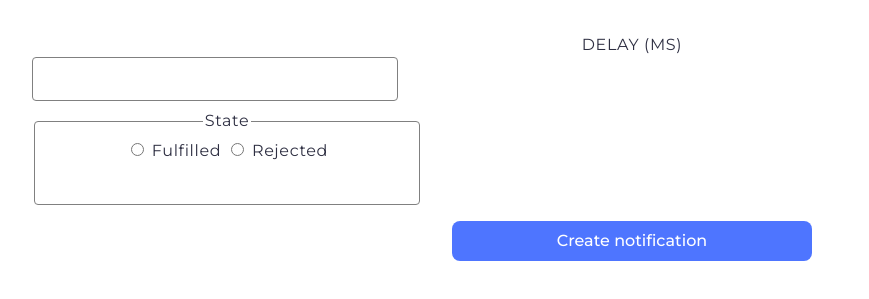
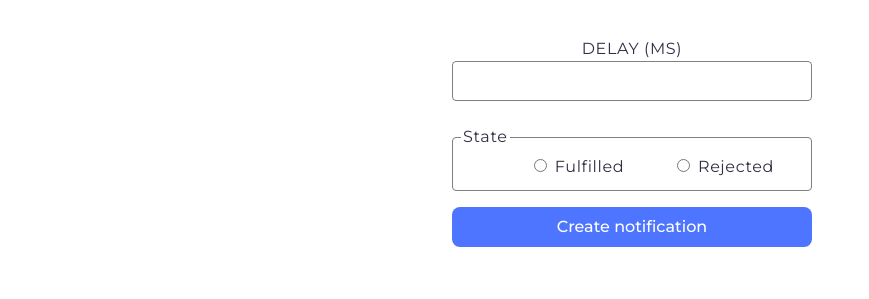
Before and after one commit to hanna-uler/goit-js-hw-10, a website built with Vite: page src/2-snackbar.html in a window 1280 px wide. Shown: the part 293-592 px from the top of the page, without its empty margins (8-877 px from the left). Built offline with nearby package versions, Linux system fonts and the light colour scheme.

Commit message:
add 2-snackbar styles

```diff
--- a/src/2-snackbar.html
+++ b/src/2-snackbar.html
@@ -24,11 +24,23 @@
           <fieldset class="options-box">
             <legend class="radio-legend">State</legend>
             <label>
-              <input type="radio" name="state" value="fulfilled" required />
+              <input
+                class="radio-btn"
+                type="radio"
+                name="state"
+                value="fulfilled"
+                required
+              />
               Fulfilled
             </label>
             <label>
-              <input type="radio" name="state" value="rejected" required />
+              <input
+                class="radio-btn"
+                type="radio"
+                name="state"
+                value="rejected"
+                required
+              />
               Rejected
             </label>
           </fieldset>
--- a/src/css/2-snackbar.css
+++ b/src/css/2-snackbar.css
@@ -1,47 +1,54 @@
+* {
+  box-sizing: border-box;
+}
 .form {
-  box-sizing: border-box;
+  line-height: 24px;
+  width: 360px;
+  display: flex;
+  flex-direction: column;
+  margin: 40px auto;
+  gap: 16px;
   background-color: #fff;
-  margin: 36px auto 0 auto;
 }
 .delay-label {
-  display: block;
-  margin-left: auto;
-  margin-right: auto;
   text-transform: none;
   text-align: left;
   margin-bottom: 8px;
-  line-height: 24px;
+  width: 100%;
 }
 .delay-input {
-  display: block;
-  width: 360px;
+  width: 100%;
   height: 40px;
   border: 1px solid #808080;
   border-radius: 4px;
+  padding: 8px;
 }
 .options-box {
-  width: 360px;
-  height: 78px;
   border: 1px solid #808080;
   border-radius: 4px;
+  width: 100%;
+  padding-left: 8px;
+  margin: 0;
 }
 .radio-legend {
+  text-align: left;
 }
-
+.radio-btn {
+  margin-left: 48px;
+  margin-bottom: 8px;
+}
 .create-btn {
   font-family: inherit;
   cursor: pointer;
   background-color: #4e75ff;
-  padding: 8px auto;
   font-weight: 500;
   font-size: 16px;
   color: #fff;
   border-radius: 8px;
-  min-width: 360px;
+  width: 100%;
   height: 40px;
   border: none;
   transition: background-color 250ms cubic-bezier(0.4, 0, 0.2, 1);
-  margin-top: 16px;
 }
 .create-btn:hover,
 .create-btn:focus {
```
